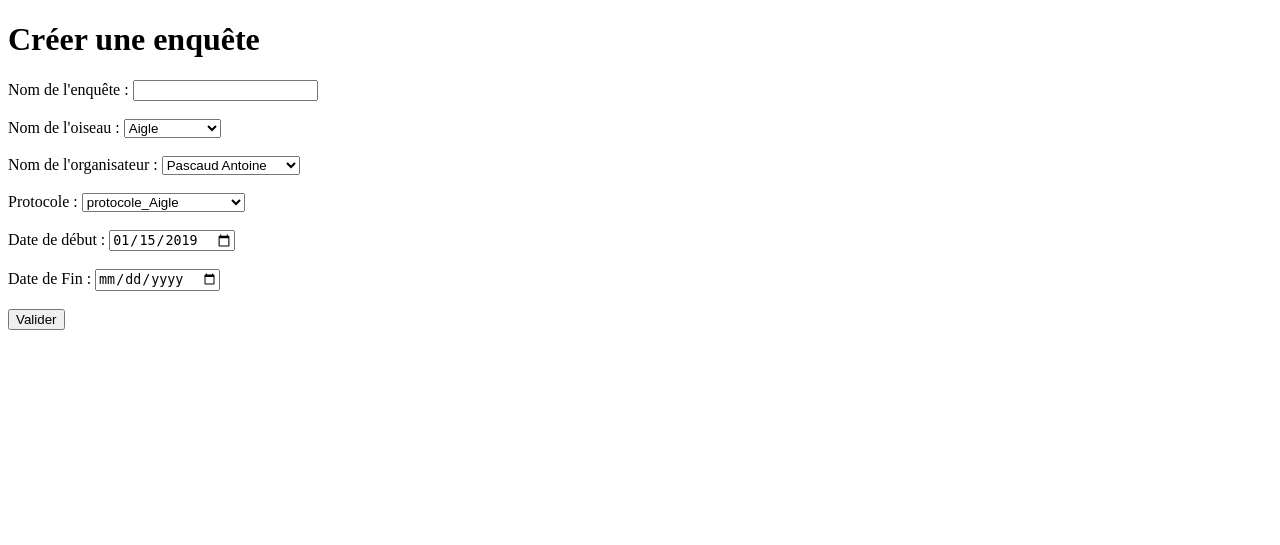
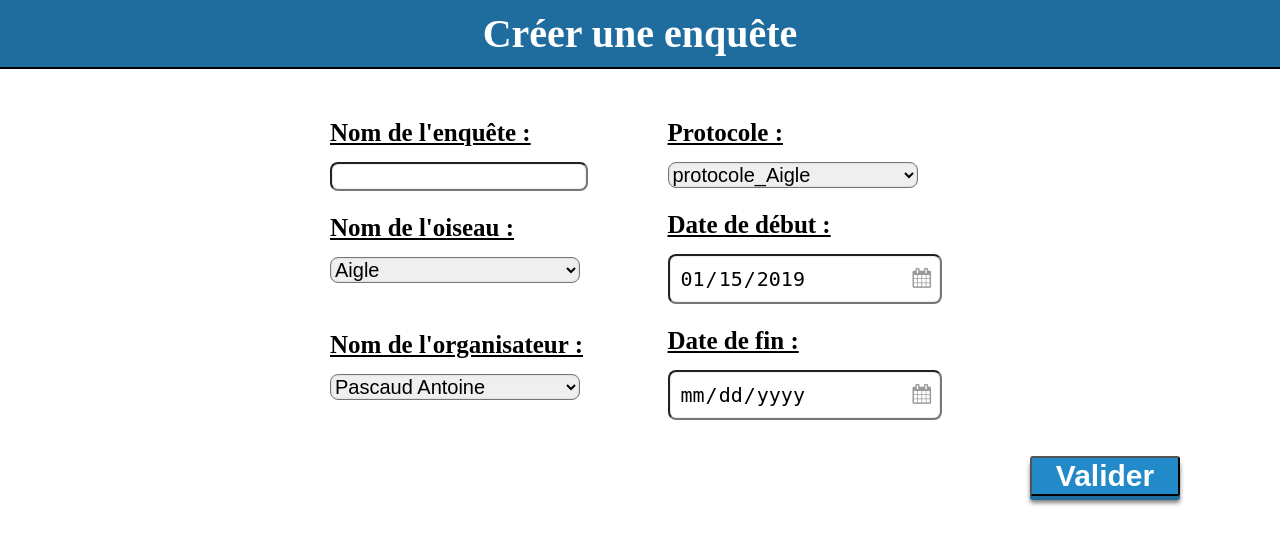
Before and after one commit to AnPasco/ProjetLPO, a PHP site: page / in a window 1280 px wide. Shown: the top 545 px of the page. Run offline with PHP 8.4, Linux system fonts and the light colour scheme; data comes from the database, SQL or seed files in the repository; some libraries are stand-ins or nearby versions.

Commit message:
Add CSS Final

```diff
--- a/Ptut/css/style.css
+++ b/Ptut/css/style.css
@@ -1,15 +1,171 @@
+body {
+    margin: 0px;
+}
+
+h1 {
+    text-align: center;
+    font-size: 40px;
+    margin: 0px 0px 20px 0px;
+    padding: 10px 0px 10px 0px;
+    border-bottom: 2px black solid;
+    font-family: "Maiandra GD";
+    color: white;
+    background-color: #1f6c9f;
+}
+
+p {
+    font-size: 25px;
+    font-weight: bold;
+    text-decoration: underline;
+    font-family: "Maiandra GD";
+    margin: 5px 0px 15px 0px;
+}
+
+#enqueteName {
+    position: relative;
+    bottom: 25px;
+}
+
+#oiseauName {
+    position: relative;
+    bottom: 25px;
+}
+
+#form {
+    margin-left: 30px;
+}
+
+.choose {
+    width: 250px;
+    font-size: 20px;
+    box-shadow: 0px 0px 2px #C0C0C0 inset;
+    border-radius: 8px;
+}
+
+#formLeft {
+    float: left;
+    margin: 50px 10px 10% 24%;
+    width: 25%;
+}
+
+#formRight {
+    float: right;
+    margin-right: 24%;
+    width: 25%;
+    margin-top: 25px;
+    margin-left: 10px;
+}
+
+/*//////////////////////////////////////Icon Calendar////////////////////////////////////////////////////////////*/
+
+input[type="date"] {
+    position: relative;
+    padding: 10px;
+}
+
+input[type="date"]::-webkit-calendar-picker-indicator {
+    color: transparent;
+    background: none;
+    z-index: 1;
+}
+
+input[type="date"]:before {
+    color: transparent;
+    background: none;
+    display: block;
+    font-family: 'FontAwesome';
+    content: '\f073';
+    width: 15px;
+    height: 20px;
+    position: absolute;
+    top: 12px;
+    right: 12px;
+    color: #999999;
+}
+
+#button {
+    width: 150px;
+    height: 50px;
+    float: right;
+    margin-right: 100px;
+}
+
+.submit {
+    font-size: 30px;
+    width: 150px;
+    color: white;
+    font-weight: bold;
+    position: relative;
+    border-radius: 3px;
+    background-color: #228ac8;
+    cursor: pointer;
+    transition: all .0923333333s;
+    box-shadow: 0 4px 0 #1f6c9f, 0 7px 4px rgba(0, 0, 0, .5);
+}
+
+.submit:hover {
+    background-color: #35abff;
+}
+
+.submit:active {
+    -ms-transform: translateY(7px);
+    -webkit-transform: translateY(7px);
+    transform: translateY(7px); /*Move down*/
+    border-bottom: none; /*disappears*/
+    box-shadow: none;
+}
+
+/*////////////////////////////////////MAP////////////////////////////////////*/
+
 #map {
     width: 40%;
+    margin: auto;
 }
 
 #map path {
     fill-opacity: 0.3;
     stroke: #B1181B;
     stroke-width: 1px;
-
 }
 
 #map path:hover {
     fill: black;
     fill-opacity: 0.5;
 }
+
+.labelSuccess {
+    font-size: 25px;
+    font-family: "Maiandra GD";
+    margin: 5px 0px 15px 0px;
+}
+
+
+.checkedCarre{
+    margin-left: 2%;
+}
+
+
+#refresh{
+    font-size: 30px;
+    width: 150px;
+    color: white;
+    font-weight: bold;
+    position: relative;
+    border-radius: 3px;
+    background-color: #228ac8;
+    cursor: pointer;
+    transition: all .0923333333s;
+    box-shadow: 0 4px 0 #1f6c9f, 0 7px 4px rgba(0, 0, 0, .5);
+}
+
+#refresh:hover{
+    background-color: #35abff;
+}
+
+#refresh:active{
+    -ms-transform: translateY(7px);
+    -webkit-transform: translateY(7px);
+    transform: translateY(7px); /*Move down*/
+    border-bottom: none; /*disappears*/
+    box-shadow: none;
+}
--- a/Ptut/include/pages/CreerEnquete.inc.php
+++ b/Ptut/include/pages/CreerEnquete.inc.php
@@ -1,4 +1,7 @@
 <h1>Créer une enquête</h1>
+<link href="https://maxcdn.bootstrapcdn.com/font-awesome/4.7.0/css/font-awesome.min.css" rel="stylesheet"/>
+
+
 <?php
 $pdo = new Mypdo();
 $oiseauManager = new OiseauManager($pdo);
@@ -13,14 +16,17 @@ $listeProtocole = $protocoleManager->getAllProtocole();
 if (!isset($_SESSION['en_nom'])) {
     if (empty($_POST['en_nom']) || empty($_POST['oi_num']) || empty($_POST['organisateur'])
         || empty($_POST['proto_num']) || empty($_POST['date_deb']) || empty($_POST['date_fin'])) { ?>
+        <div id="form">
             <form action="index.php" id="insert" method="post">
-            <?php
-            echo 'Nom de l\'enquête : ';
-            ?>
-            <input type="text" name="en_nom" id="$en_nom" size="20">
+                <div id="formLeft">
+                    <div id="enqueteName">
+                        <p>Nom de l'enquête : </p>
+                        <input type="text" name="en_nom" id="en_nom" size="20" class="choose">
                         </br></br>
-            <?php echo 'Nom de l\'oiseau : '; ?>
-            <select size="1" name="oi_num">
+                    </div>
+                    <div id="oiseauName">
+                        <p>Nom de l'oiseau : </p>
+                        <select size="1" name="oi_num" class="choose">
                             <?php
                             foreach ($listeOiseau as $oiseau) { ?>
                                 <option value="<?php echo $oiseau->getOiseauNum(); ?>">
@@ -29,8 +35,9 @@ if (!isset($_SESSION['en_nom'])) {
                             <?php } ?>
                         </select>
                         </br></br>
-            <?php echo 'Nom de l\'organisateur : '; ?>
-            <select size="1" name="organisateur">
+                    </div>
+                    <p>Nom de l'organisateur : </p>
+                    <select size="1" name="organisateur" class="choose">
                         <?php
                         foreach ($listeAdherent as $adherent) { ?>
                             <option value="<?php echo $adherent->getIdPersonne(); ?>">
@@ -40,8 +47,10 @@ if (!isset($_SESSION['en_nom'])) {
                         <?php } ?>
                     </select>
                     </br></br>
-            <?php echo 'Protocole : '; ?>
-            <select size="1" name="proto_num">
+                </div>
+                <div id="formRight">
+                    <p>Protocole : </p>
+                    <select size="1" name="proto_num" class="choose">
                         <?php
                         foreach ($listeProtocole as $protocole) { ?>
                             <option value="<?php echo $protocole->getNumeroProtocole(); ?>">
@@ -50,18 +59,23 @@ if (!isset($_SESSION['en_nom'])) {
                         <?php } ?>
                     </select>
                     </br></br>
-            <?php echo 'Date de début : '; ?>
-            <input type="date" name="date_deb" id="$date_deb" size="15" value= <?php echo date("Y-m-d") ?>>
+                    <p>Date de début : </p>
+                    <input type="date" name="date_deb" id="date_deb" size="15" class="choose"
+                           value= <?php echo date("Y-m-d") ?>>
                     </br></br>
-            <?php echo 'Date de Fin : '; ?>
-            <input type="date" name="date_fin" id="$date_fin" size="15">
+                    <p>Date de fin : </p>
+                    <input type="date" name="date_fin" id="date_fin" size="15" class="choose"
+                    </br></br>
+                    </br></br>
+                </div>
+                <div id="button">
+                    <input type="submit" class="submit" value="Valider"/>
+                </div>
+            </form>
+        </div>
 
-            </br></br>
-            <input type="submit" value="Valider"/>
-            </form>
         <?php
     } else {
-
 
 
         $enquete = new Enquete($_POST);
@@ -120,29 +134,40 @@ if (!isset($_SESSION['en_nom'])) {
                 </svg>
             </div>
 
+            <div class="checkedCarre">
                 <p><?php echo 'Les carrés saisis sont les suivantes :' ?></p>
                 <form method=post id=test2 name="test2">
-                <p id="id_carre" name="id_carre"></p>
-                <input type="submit" id="bouton" value="OK" onclick="ajoutTab();"/>
+                    <label id="id_carre" name="id_carre"></label>
+                    </br></br>
+                    <input type="submit" class="submit" value="OK" onclick="ajoutTab();"/>
                 </form>
+            </div>
             <?php
 
         } else {
-            echo 'L\'ajout de l\'enquete n\'a pas fonctionné.';
+            ?>
+            <div class="checkedCarre">
+                <label class="labelSuccess">L'ajout de l'enquete n'a pas fonctionné.</label>'
+                <?php
                 unset($_SESSION['en_nom']);
                 ?>
                 </br></br>
                 <input type="button" value="Ok" id="refresh" onclick="refresh();"/>
+            </div>
             <?php
 
         }
     }
 } else {
-     echo "Enquête enregistrée avec succès.";
+    ?>
+    <div class="checkedCarre">
+        <label class="labelSuccess">Enquête enregistrée avec succès.</label>
+        <?php
         unset($_SESSION['en_nom']);
         ?>
         </br></br>
         <input type="button" value="Ok" id="refresh" onclick="refresh();"/>
+    </div>
     <?php
 }
 ?>
```
Also changed, not shown: Ptut/images/Calendar-1.png (added). Lines whose indentation alone changed are shown as unchanged.
